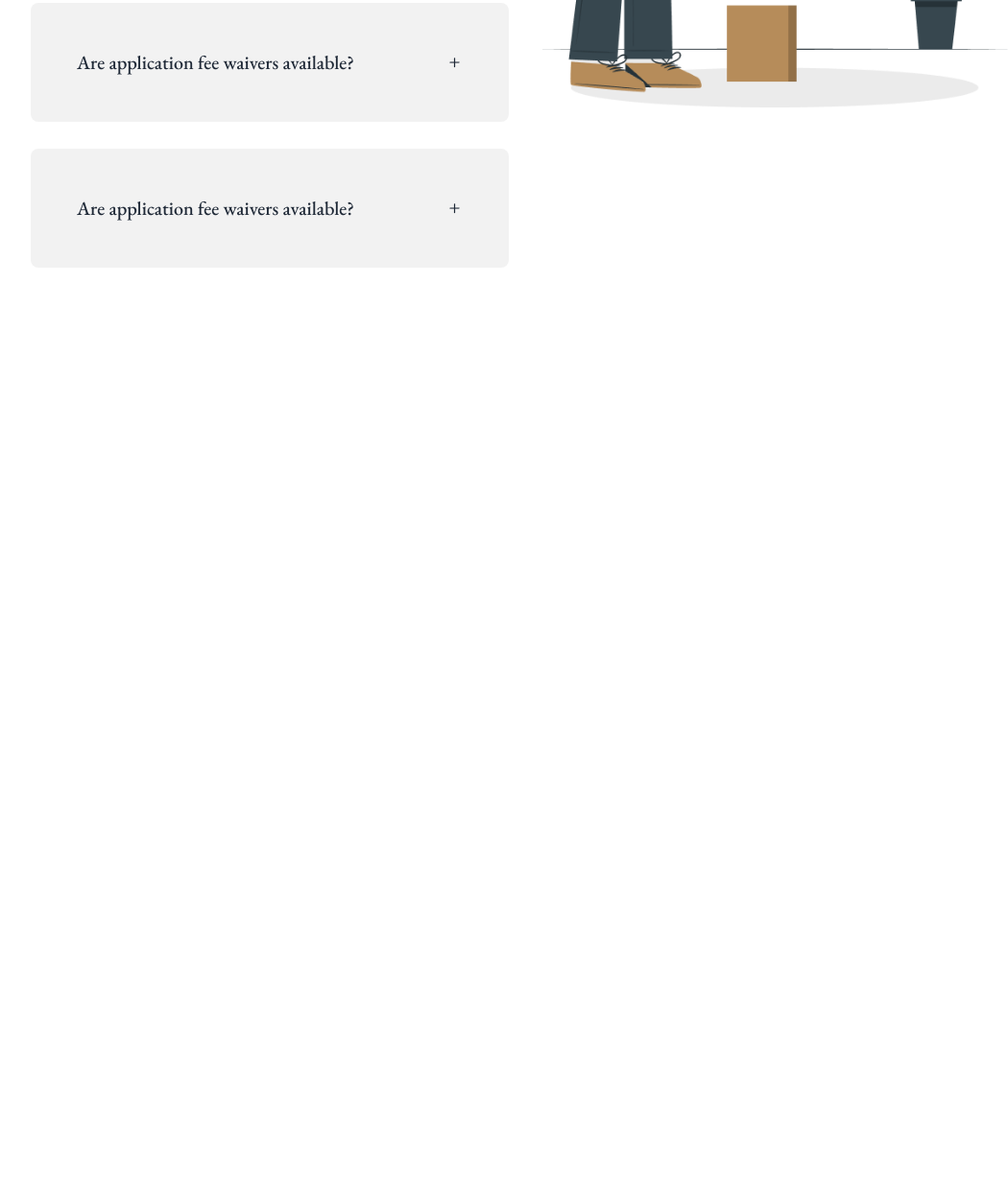
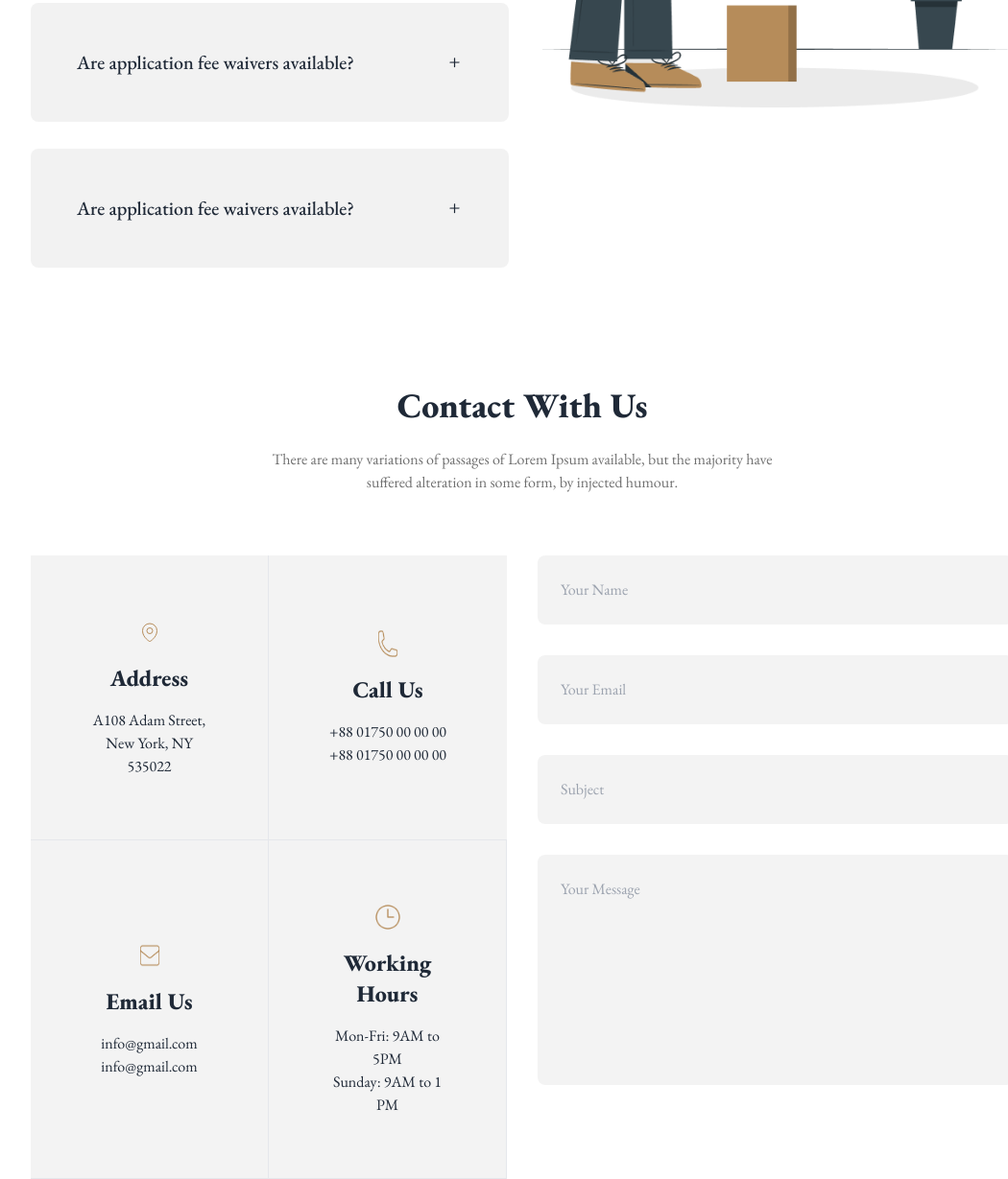
Before and after one commit to Sadia492/legal-solution-with-tailwind, a plain HTML site: page index.html in a window 1280 px wide. Shown: the part 3231-4460 px from the top of the page at 96% size, without its empty margins (96-1146 px from the left). Before the commit the page ends 3538 px from the top, so only its background shows below. Drawn offline with nearby package versions, Linux system fonts and the light colour scheme.

Commit message:
contact section added

```diff
--- a/index.html
+++ b/index.html
@@ -542,6 +542,110 @@
         </div>
       </section>
       <!-- faq section ends here -->
+      <!-- contact section starts here -->
+      <section>
+        <h2 class="font-extrabold text-4xl text-center">Contact With Us</h2>
+        <p class="text-[#707070] text-center mt-6">
+          There are many variations of passages of Lorem Ipsum available, but
+          the majority have <br />suffered alteration in some form, by injected
+          humour.
+        </p>
+        <div class="flex gap-8 mt-16 flex-col lg:flex-row">
+          <div class="grid grid-cols-2 flex-1">
+            <div
+              class="flex flex-col justify-center items-center bg-[#F3F3F3] border-r border-b space-y-4 px-14 py-16"
+            >
+              <svg
+                xmlns="http://www.w3.org/2000/svg"
+                fill="none"
+                viewBox="0 0 24 24"
+                strokeWidth="{1.5}"
+                stroke="currentColor"
+                className="size-0"
+                class="w-6 h-8 stroke-[#B68C5A]"
+              >
+                <path
+                  strokeLinecap="round"
+                  strokeLinejoin="round"
+                  d="M15 10.5a3 3 0 1 1-6 0 3 3 0 0 1 6 0Z"
+                />
+                <path
+                  strokeLinecap="round"
+                  strokeLinejoin="round"
+                  d="M19.5 10.5c0 7.142-7.5 11.25-7.5 11.25S4.5 17.642 4.5 10.5a7.5 7.5 0 1 1 15 0Z"
+                />
+              </svg>
+
+              <h4 class="text-center font-extrabold text-2xl">Address</h4>
+              <p class="text-center">
+                A108 Adam Street,<br />
+                New York, NY 535022
+              </p>
+            </div>
+            <div
+              class="flex flex-col justify-center items-center bg-[#F3F3F3] border-b space-y-4 px-14 py-16"
+            >
+              <img class="w-6 h-8" src="images/call.png" alt="" />
+              <h4 class="text-center font-extrabold text-2xl">Call Us</h4>
+              <p class="text-center">
+                +88 01750 00 00 00 <br />
+                +88 01750 00 00 00
+              </p>
+            </div>
+            <div
+              class="flex flex-col justify-center items-center bg-[#F3F3F3] border-r border-b space-y-4 px-14 py-16"
+            >
+              <img class="w-6 h-8" src="images/email.png" alt="" />
+              <h4 class="text-center font-extrabold text-2xl">Email Us</h4>
+              <p class="text-center">
+                info@gmail.com <br />
+                info@gmail.com
+              </p>
+            </div>
+            <div
+              class="flex flex-col justify-center items-center bg-[#F3F3F3] border-r border-b space-y-4 px-14 py-16"
+            >
+              <img class="w-8 h-8" src="images/time.png" alt="" />
+              <h4 class="text-center font-extrabold text-2xl">Working Hours</h4>
+              <p class="text-center">
+                Mon-Fri: 9AM to 5PM <br />
+                Sunday: 9AM to 1 PM
+              </p>
+            </div>
+          </div>
+          <div class="flex-1 space-y-8">
+            <input
+              type="text"
+              placeholder="Your Name"
+              class="w-full p-6 rounded-lg focus:outline-none bg-[#F3F3F3]"
+              name=""
+              id=""
+            />
+            <input
+              type="text"
+              placeholder="Your Email"
+              class="w-full p-6 focus:outline-none rounded-lg bg-[#F3F3F3]"
+              name=""
+              id=""
+            />
+            <input
+              type="text"
+              placeholder="Subject"
+              class="w-full p-6 rounded-lg focus:outline-none bg-[#F3F3F3]"
+              name=""
+              id=""
+            />
+            <textarea
+              name=""
+              class="w-full resize-none focus:outline-none bg-[#F3F3F3] p-6 rounded-lg"
+              placeholder="Your Message"
+              rows="8"
+              id=""
+            ></textarea>
+          </div>
+        </div>
+      </section>
+      <!-- contact section ends here -->
     </main>
     <footer></footer>
   </body>
```
